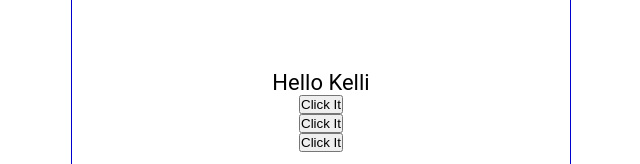
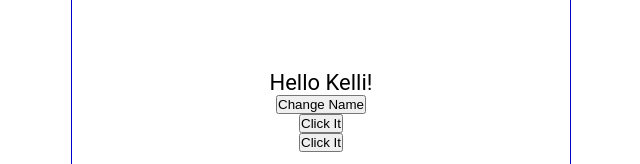
Before and after one commit to programer1983/Grocery-List, a React (Create React App) app: page / in a window 1280 px wide. Shown: the part 297-461 px from the top of the page, without its empty margins (319-959 px from the left). Built offline with nearby package versions, Linux system fonts and the light colour scheme.

Commit message:
useState;

```diff
--- a/src/Content.js
+++ b/src/Content.js
@@ -1,32 +1,35 @@
+import {useState} from "react"
+
+const Content = () => {
+  const [name, setName] = useState('Kelli')
+  const [count, setCount] = useState(0)
 
 
-const Content = () => {
   const handleNameChange = () => {
     const names = ["Gary", "Kelli", "Bill", "Sara"]
-    const itm = Math.floor(Math.random() * 3)
-    return names[itm]
+    const itm = Math.floor(Math.random() * 4)
+    setName(names[itm])
   }
 
   const handleClick = () => {
-    console.log('You clicked it')
+    setCount(count + 1)
+    setCount(count + 1)
+    console.log(count)
   }
 
-  const handleClick2 = (name) => {
-    console.log(`${name} was clicked`)
+  const handleClick2 = () => {
+    console.log(count)
   }
 
-  const handleClick3 = (e) => {
-    console.log(e.target.innerText)
-  }
 
   return (
     <main>
       <p onDoubleClick={handleClick}>
-        Hello {handleNameChange()}
+        Hello {name}!
       </p>
+      <button onClick={handleNameChange}>Change Name</button>
       <button onClick={handleClick}>Click It</button>
-      <button onClick={() => handleClick2('Kelli')}>Click It</button>
-      <button onClick={(e) => handleClick3(e)}>Click It</button>
+      <button onClick={handleClick2}>Click It</button>
     </main>
   )
 }
```
